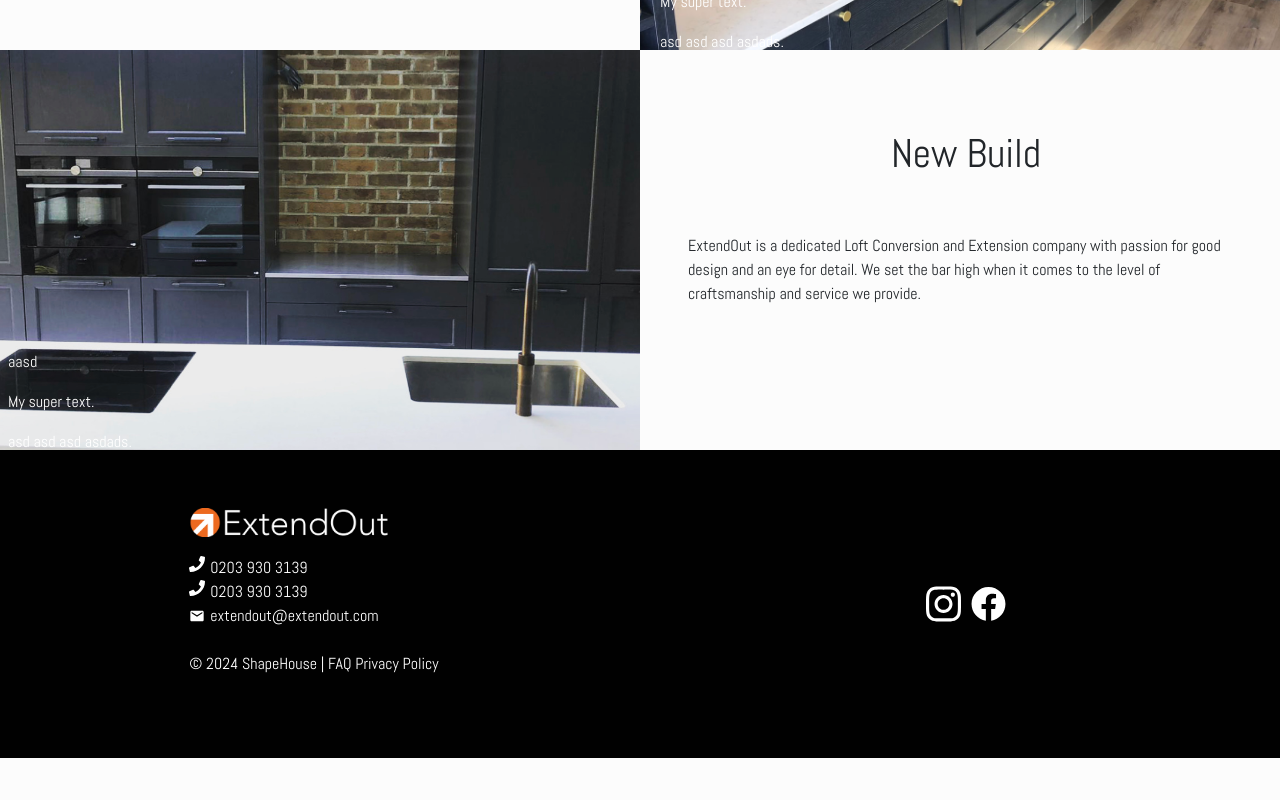
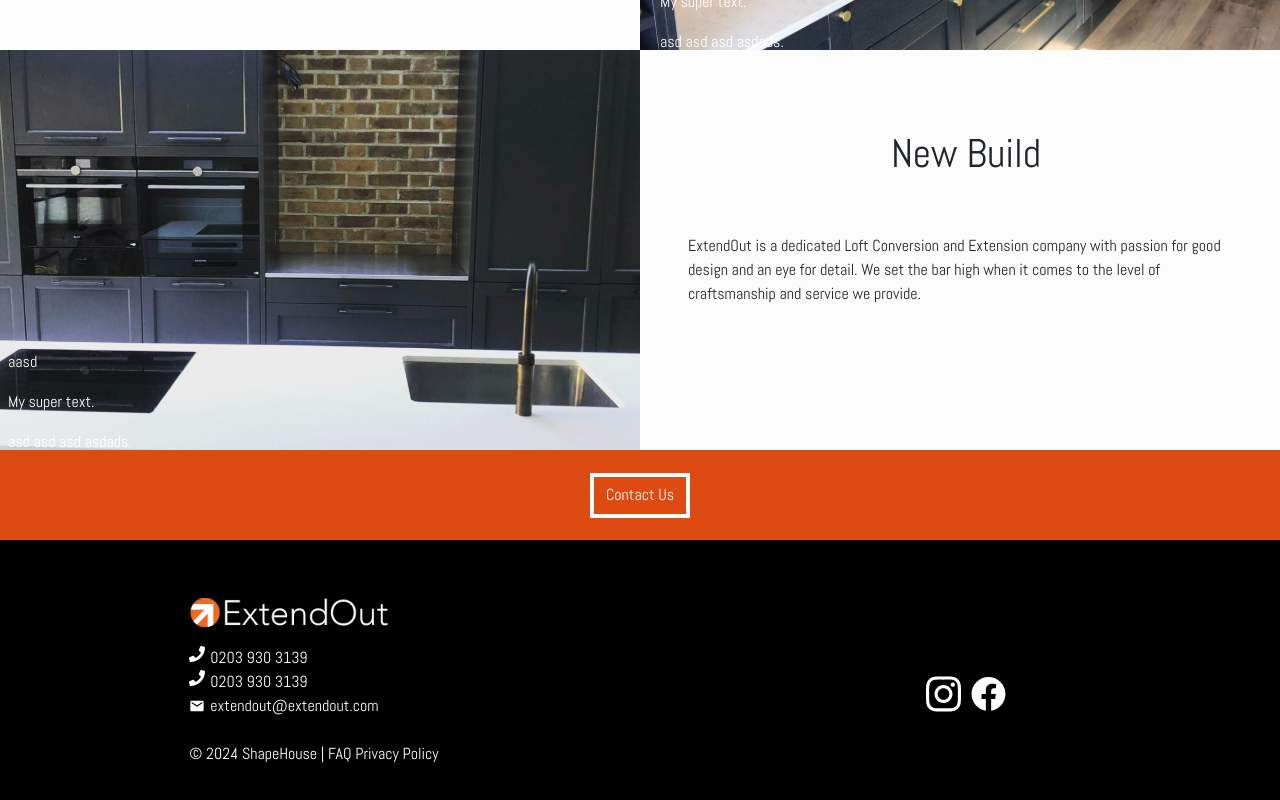
Before and after one commit to Ewicks/ExtendOut, a React (Create React App) app in the folder extendout/: page / in a window 1280 px wide. Shown: the part 1830-2630 px from the top of the page. Before the commit the page ends 2588 px from the top, so only its background shows below. Built offline with nearby package versions, Linux system fonts and the light colour scheme.

Commit message:
Add organge contact banner

```diff
--- a/extendout/src/App.css
+++ b/extendout/src/App.css
@@ -407,3 +407,21 @@
   color: white;
 
 }
+
+.contact-banner {
+  height: 90px;
+  background-color: #DD4B12;
+}
+
+.white-btn {
+  border: 4px solid white;
+  border-radius: 0px;
+  height: 50%;
+  color: white;
+}
+
+.white-btn:hover {
+  background-color: rgba(255, 255, 255, .5);
+  border: 4px solid rgb(255, 255, 255);
+  color: white;
+}
--- a/extendout/src/pages/home.jsx
+++ b/extendout/src/pages/home.jsx
@@ -100,6 +100,11 @@
           </p>
         </div>
       </div>
+      <div className="row">
+        <div className="col d-flex justify-content-center contact-banner align-items-center">
+          <button className="btn white-btn">Contact Us</button>
+        </div>
+      </div>
     </div>
 
   );
```
